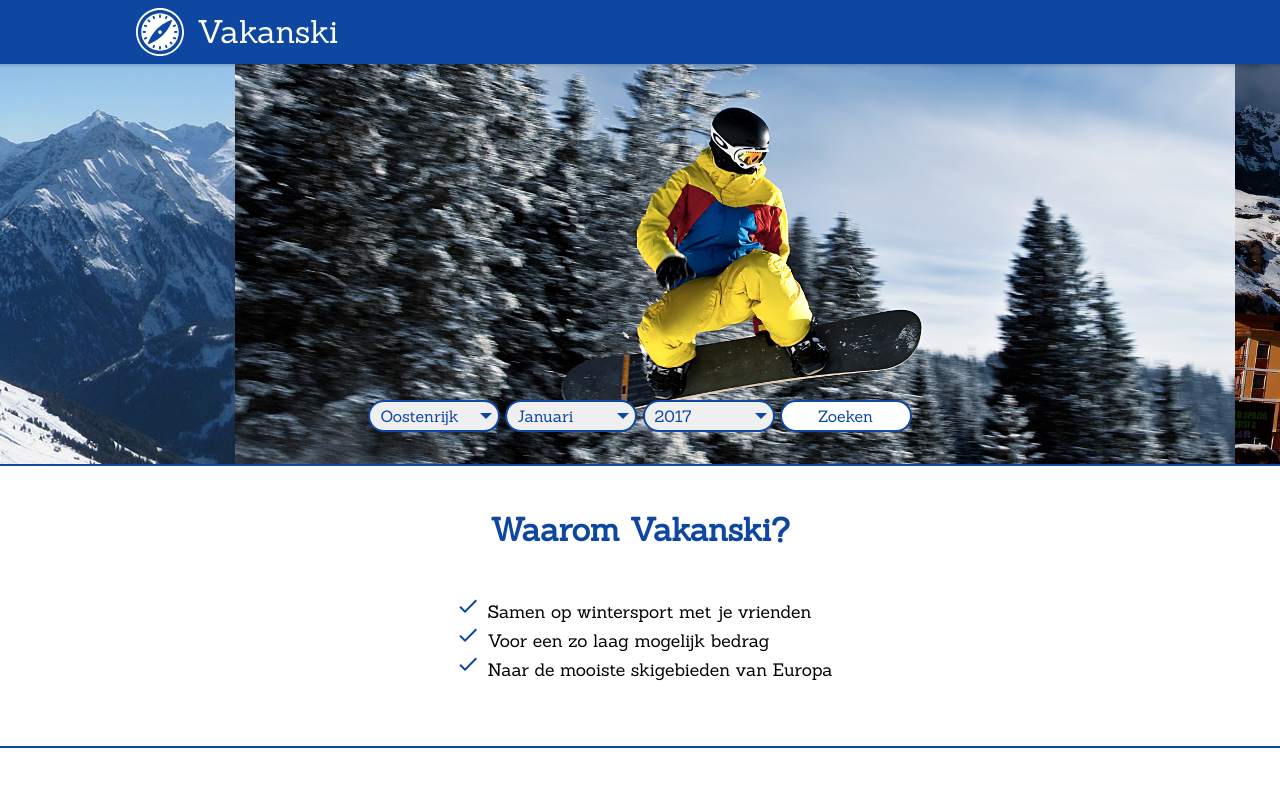
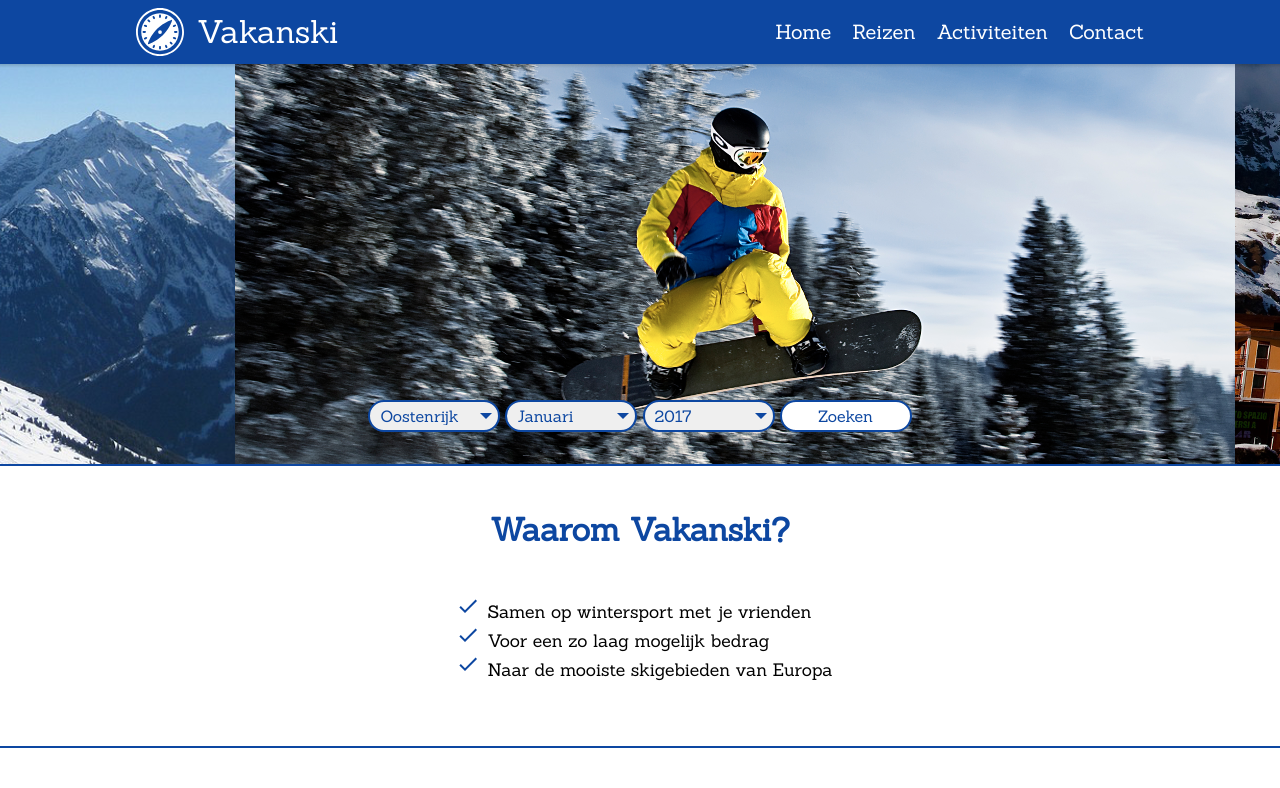
Before and after one commit to Fireblade75/Vakanski, a website: page public/index.html in a window 1280 px wide. Shown: the top 788 px of the page. Drawn offline with Linux system fonts and the light colour scheme.

Commit message:
a color fix

```diff
--- a/public/css/style.less
+++ b/public/css/style.less
@@ -47,6 +47,15 @@ h2 {
     color: @colorPrimary;
 }
 
+a, a:visited {
+    color: @colorPrimary;
+    text-decoration: none;
+}
+
+a:hover {
+    color: @colorPrimaryLight;
+}
+
 .page-wrapper {
     max-width: 1024px;
     margin-left: auto;
@@ -63,78 +72,6 @@ h2 {
 #header-title {
     font-size: 32px;
 }
-
-/*
-
-.block_ul {
-    list-style: none;
-    color: white;
-    width: 100%;
-    padding: 0;
-    max-width: 1024px;
-    margin-right: auto;
-    margin-left: auto;
-
-    li {
-        background-color: @colorPrimary;
-        text-align: center;
-        border-radius: 16px;
-        width: 128px;
-        height: 32px;
-        line-height: 32px;
-        margin: 8px;
-        cursor: pointer;
-    }
-    li:hover {
-        color: @colorPrimaryLight;
-    }
-    li:nth-child(even) {
-        background-color: @colorAlt;
-    }
-    li:hover:nth-child(even) {
-        color: @colorAltLight;
-    }
-}
-
-.carrousel {
-    position: relative;
-    border-bottom: 2px solid @colorPrimary;
-    height: 64px;
-    padding-top: 400px - 64px;
-    text-align: center;
-}
-
-.carrousel > .background {
-    position: absolute;
-    z-index: -1;
-    top: 0px;
-    display: flex;
-    justify-content: center;
-    width: 100%;
-    overflow: hidden;
-}
-
-.foto-div {
-    min-width: 1000px;
-    height: 400px;
-    background-image: url('../img/carrousel/oostenrijk_2.png');
-    text-align: center;
-}
-.foto-div:nth-child(even) {
-    border-left: 2px solid @colorPrimary;
-    border-right: 2px solid @colorPrimary;
-}
-
-.foto-div:last-child {
-    background-image: url('../img/carrousel/zwitserland_1.png')
-}
-
-.foto-div:first-child {
-    background-image: url('../img/carrousel/oostenrijk_1.png')
-}
-
-*/
-
 
 input,
 select {
@@ -321,11 +258,6 @@ a.twitter-button:hover {
     color: @colorAltLight;
 }
 
-a:not(.button) {
-    color: @colorPrimary;
-    text-decoration: none;
-}
-
 ul.check {
     display: inline-block;
     text-align: left;
--- a/public/index.html
+++ b/public/index.html
@@ -20,8 +20,8 @@
 
             <nav>
                 <a href="index.html">Home</a>
-                <a href="#">Reizen</a>
-                <a href="#">Activiteiten</a>
+                <a href="reizen.html">Reizen</a>
+                <a href="activiteiten.html">Activiteiten</a>
                 <a href="contact.html">Contact</a>
             </nav>
         </div>
```
Also changed, not shown: public/css/style.css.
